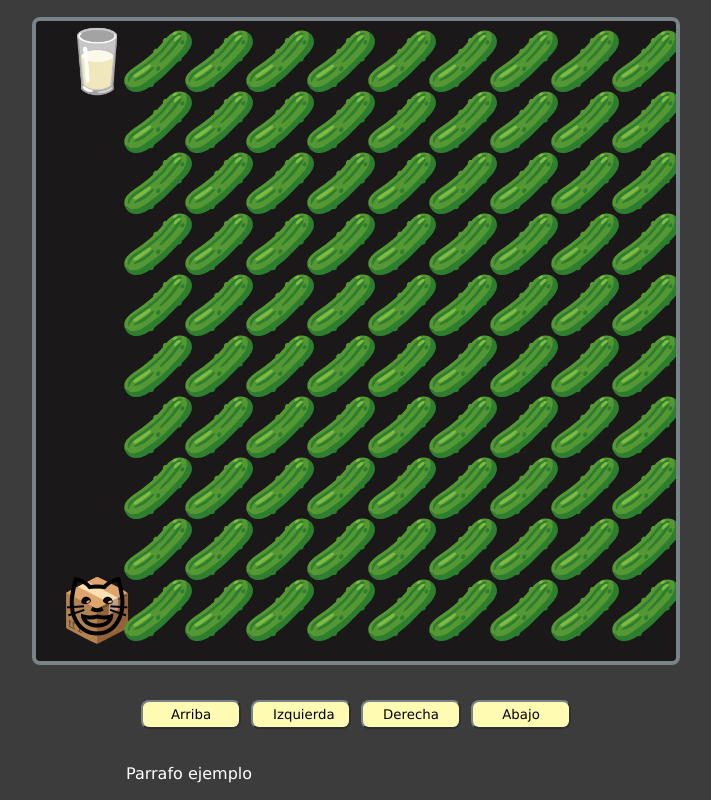
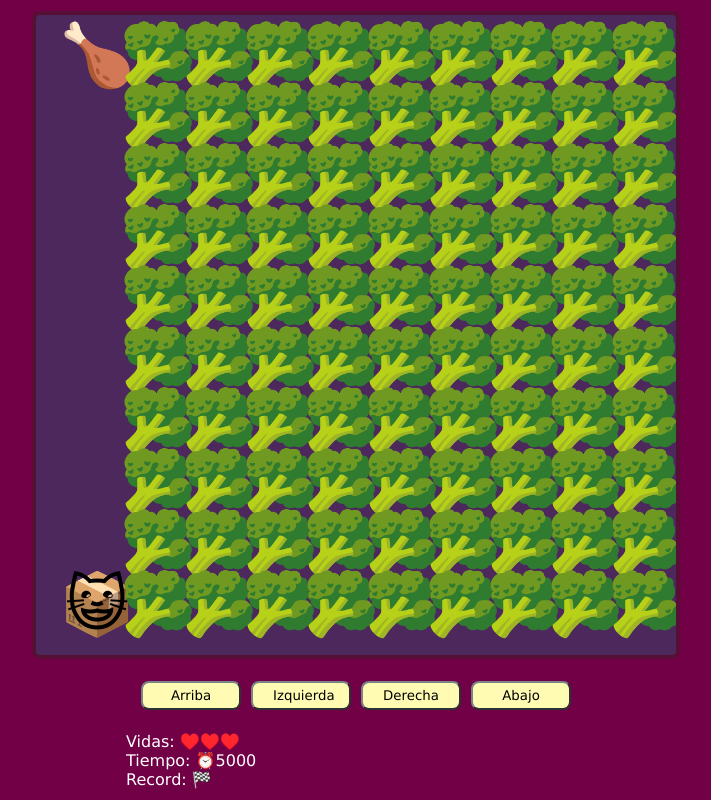
Before and after one commit to CamiSilvitaB/minigame-javascript, a plain HTML site: page index.html in a window 1280 px wide. Shown: the whole page, without its empty margins (284-995 px from the left). Drawn offline with Linux system fonts and the light colour scheme.

Commit message:
Trabaje en la adictividad del juego, agregando vidas, tiempo y record

```diff
--- a/game.js
+++ b/game.js
@@ -4,12 +4,19 @@ const up = document.querySelector('#up')
 const left = document.querySelector('#left')
 const right = document.querySelector('#right')
 const down = document.querySelector('#down')
-
+const spanLives = document.querySelector('#lives')
+const spanTime = document.querySelector('#time');
+const spanRecord = document.querySelector('#record');
+const pResult = document.querySelector('#result');
 
 let canvasSize;
 let elementsSize;
 let level = 0;
 let lives = 3;
+
+let timeStart;
+let timePlayer;
+let timeInterval;
 
 const playerPosition = {
   x: undefined ,
@@ -23,8 +30,13 @@ const giftPosition = {
 
 let enemyPositions = [];
 
-window.addEventListener('load', setCanvasSize); // Esto me ayuda a que el juego inicie cuando ya haya cargado el documento HTML
+// Esto me ayuda a que el juego inicie cuando ya haya cargado el documento HTML
+window.addEventListener('load', setCanvasSize);
 window.addEventListener('resize', setCanvasSize);
+
+function fixNumber(n) {
+  return Number(n.toFixed(2));
+}
 
 function setCanvasSize() {
 
@@ -43,7 +55,6 @@ function setCanvasSize() {
 
 }
 
-
 function startGame() {
 
   game.font = elementsSize + 'px Verdana';
@@ -56,8 +67,16 @@ function startGame() {
     return;
   }
 
+  if (!timeStart) {
+    timeStart = Date.now();
+    timeInterval = setInterval(showTime, 100);
+    showRecord();
+  }
+
   const mapRows = map.trim().split('\n');
   const mapRowColumn = mapRows.map(row => row.trim().split(''));
+
+  showLives()
 
   enemyPositions = [];
   game.clearRect (0, 0, canvasSize, canvasSize);
@@ -90,7 +109,6 @@ function startGame() {
   movePlayer();
 }
 
-
 function movePlayer (){
 
   const giftCollisionX = playerPosition.x.toFixed(3) == giftPosition.x.toFixed(3);
@@ -108,7 +126,6 @@ function movePlayer (){
   });
 
   if (enemyCollision) {
-    console.log ('Chocaste');
     levelFail();
   };
 
@@ -116,18 +133,17 @@ function movePlayer (){
 }
 
 function levelWin (){
-  console.log('subiste de nivel');
   level++ ;
   startGame();
 }
 
 function levelFail(){
-  console.log('chocaste');
   lives --;
 
   if (lives <= 0) {
     level = 0;
     lives = 3;
+    timeStart = undefined;
   }
   playerPosition.x = undefined;
   playerPosition.y = undefined;
@@ -135,10 +151,41 @@ function levelFail(){
   startGame();
 }
 
+function gameWin(){
+  clearInterval(timeInterval);
 
+  const recordTime = localStorage.getItem('record_time');
+  const playerTime = Date.now() - timeStart;
 
-function gameWin(){
-  alert('terminaste el juego')
+  if (recordTime) {
+    if (recordTime >= playerTime) {
+      localStorage.setItem('record_time', playerTime);
+      pResult.innerHTML = 'SUPERASTE EL RECORD :)';
+    } else {
+      pResult.innerHTML = 'lo siento, no superaste el record 😢';
+    }
+  } else {
+    localStorage.setItem('record_time', playerTime);
+    pResult.innerHTML = 'Primera vez? Muy bien, pero ahora trata de superar tu tiempo :)';
+  }
+
+  console.log({recordTime, playerTime});
+}
+
+function showLives () {
+  const heatsArray = Array(lives).fill(emojis['HEART']);
+
+  spanLives.innerHTML= '';
+
+  heatsArray.forEach(heart => spanLives.append(heart))
+}
+
+function showTime() {
+  spanTime.innerHTML = Date.now() - timeStart;
+}
+
+function showRecord() {
+  spanRecord.innerHTML = localStorage.getItem('record_time');
 }
 
 window.addEventListener('keydown', moveByKeys);
--- a/index.html
+++ b/index.html
@@ -22,9 +22,10 @@
         </div>
 
         <div class="messages">
-
-            <p>Parrafo ejemplo</p>
-
+            <p>Vidas: <span id="lives"></span></p>
+            <p>Tiempo: ⏰<span id="time"></span></p>
+            <p>Record: 🏁<span id="record"></span></p>
+            <p id="result"></p>
         </div>
 
     </div>
--- a/maps.js
+++ b/maps.js
@@ -1,12 +1,13 @@
 const emojis={
   '-':' ',
   'O':'📦',
-  'X':'🥒',
-  'I':'🥛',
+  'X':'🥦',
+  'I':'🍗',
   'PLAYER':'😺',
   'BOMB_COLLISION':'🙀',
   'GAME_OVER':'😾',
   'WIN':'🏆',
+  'HEART' : '♥️'
 };
 
 const maps=[];maps.push(`
--- a/styles.css
+++ b/styles.css
@@ -1,5 +1,5 @@
 body {
-    background-color: rgb(60, 60, 60);
+    background-color: rgb(114, 0, 71);
     color: #fff;
     font-family: Verdana, Geneva, Tahoma, sans-serif;
     margin: 0;
@@ -16,9 +16,9 @@ body {
   }
 
   canvas {
-    border: 4px solid #788487;
+    border: 4px solid #570f35;
     border-radius: 8px;
-    background-color: #1a1818;
+    background-color: rgb(76, 40, 93);
   }
 
   .btns {
```
